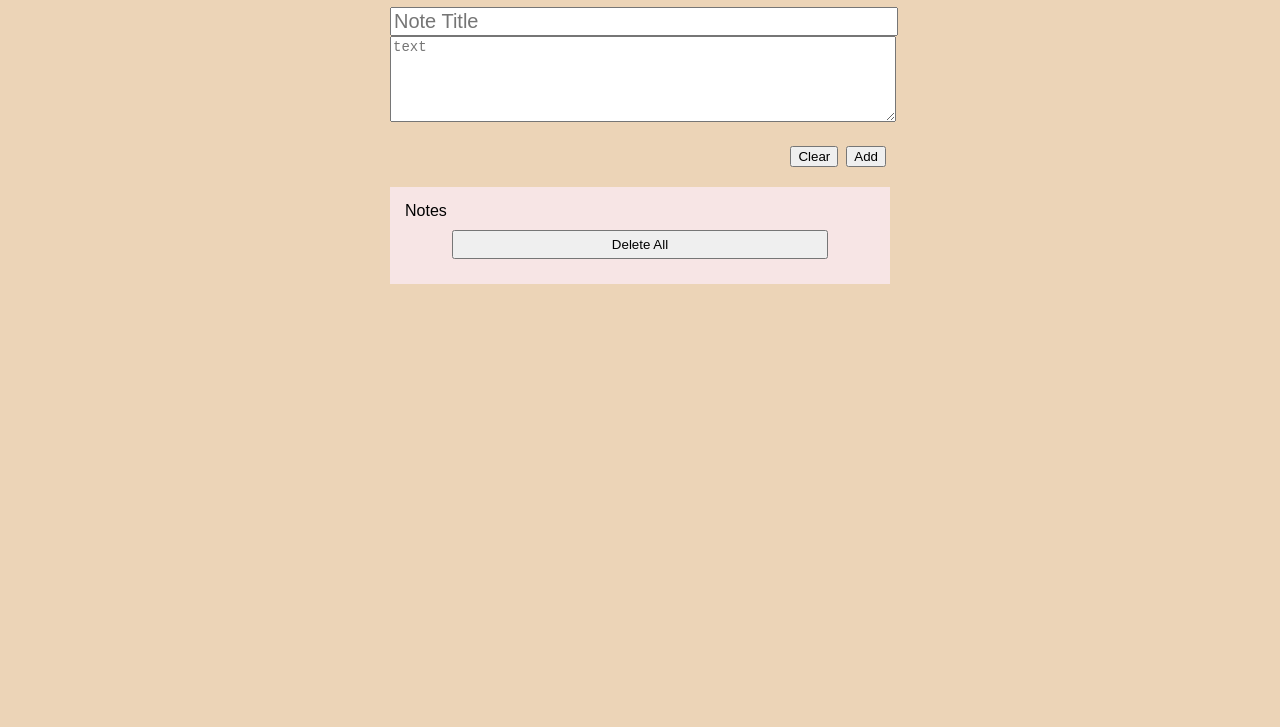
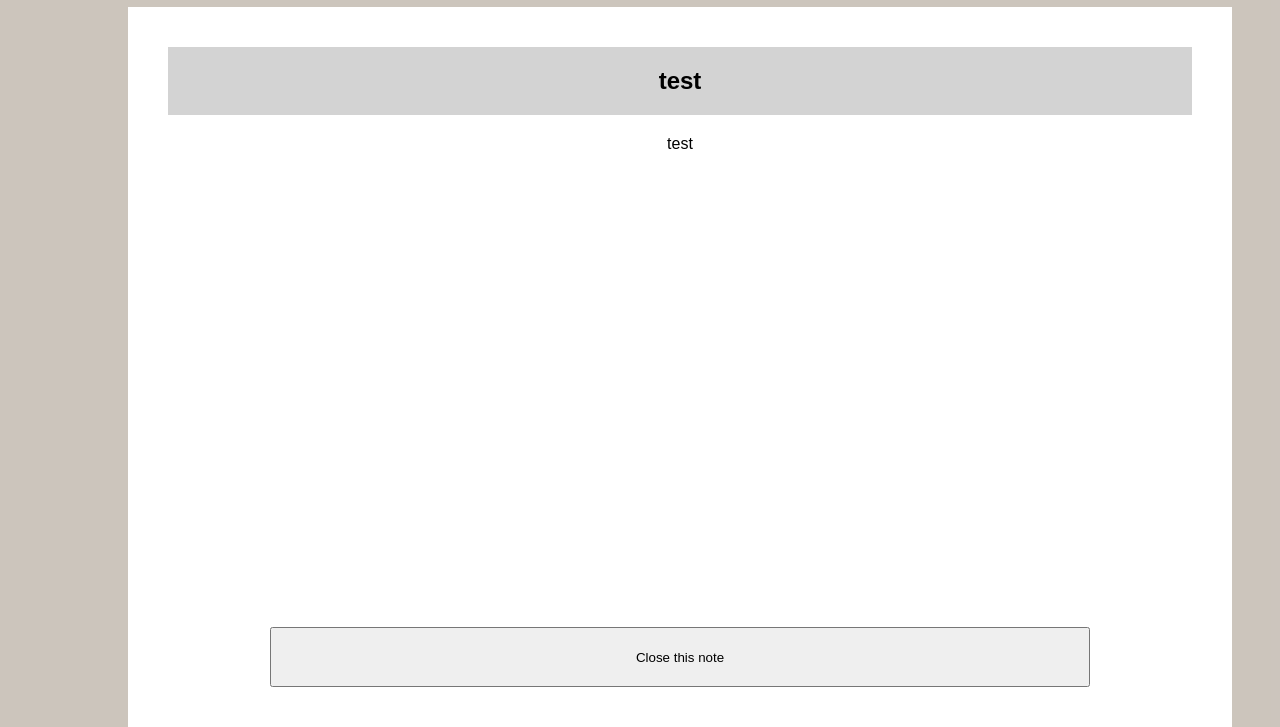
Before and after one commit to Sozai83/Project3_NoteTakingApp, a website: page index.html in a window 1280 px wide. Shown: the part 73-800 px from the top of the page. Drawn offline with Linux system fonts and the light colour scheme.

Commit message:
added styling for expanded note; ;

```diff
--- a/index.html
+++ b/index.html
@@ -55,8 +55,13 @@
                 <button class="delete">Delete</button>
             </div>
         </div>
-        <div id="overlay" class="overlay hidden">
-            <div id="overlay-note" class="overlay-note">
+        <div id="overlay" class="overlay">
+            <div id="overlay-note-container" class="overlay-note-container">
+                <div id="overlay-note" class="overlay-note">
+                    <div class="title">test</div>
+                    <div class="body">test</div>
+                </div>
+                <button id="close-expaneded-note">Close this note</button>
             </div>
         </div>
     </body>
--- a/style.css
+++ b/style.css
@@ -127,11 +127,46 @@ body {
     background: rgba(191, 191, 191, .7);
 }
 
-.overlay-note{
+.overlay-note-container{
     position: relative;
     top: 10vh;
     left: 10%;
     width: 80%;
     height: 80vh;
+    padding: 40px;
     background: white;
+    display: flex;
+    flex-wrap: wrap;
 }
+
+.overlay-note{
+    width: 100%;
+    height: calc( 100% - 100px);
+}
+
+.overlay-note .title{
+    font-size: 24px;
+    font-weight: 600;
+    padding: 20px;
+    background: lightgray;
+    text-align: center;
+}
+
+.overlay-note .body{
+    font-size: 16px;
+    padding: 20px;
+    text-align: center;
+    overflow: scroll;
+    height: calc(100% - 84px);
+}
+
+#close-expaneded-note{
+    padding: 20px;
+    width: 80%;
+    height: 60px;
+    margin: 40px auto;
+}
+
+button:hover{
+    cursor: pointer;
+}
```
